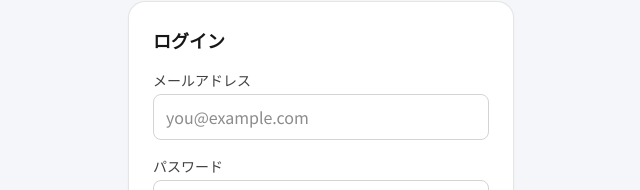
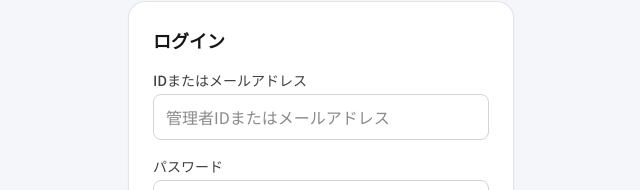
Before and after one commit to ryoshinkobayashi1020-pixel/fain, a Next.js app: page /login in a window 1280 px wide. Shown: the part 253-443 px from the top of the page, without its empty margins (319-959 px from the left). Built offline with nearby package versions, Linux system fonts and the light colour scheme; no server answers.

Commit message:
Support initial admin ID login

```diff
--- a/src/app/actions/auth-actions.ts
+++ b/src/app/actions/auth-actions.ts
@@ -53,7 +53,7 @@ export async function loginAction(_prevState: FormState, formData: FormData): Pr
 
   const user = await prisma.user.findUnique({ where: { email } });
   if (!user || !(await verifyPassword(password, user.passwordHash))) {
-    return { error: "メールアドレスまたはパスワードが正しくありません" };
+    return { error: "ID・メールアドレスまたはパスワードが正しくありません" };
   }
 
   await createSession(user.id, user.role === "ADMIN" && user.mustChangeCredentials);
--- a/src/app/login/LoginForm.tsx
+++ b/src/app/login/LoginForm.tsx
@@ -10,13 +10,13 @@ export default function LoginForm() {
     <form action={action} className="flex flex-col gap-4">
       <div>
         <label className="mb-1 block text-sm font-medium text-neutral-700">
-          メールアドレス
+          IDまたはメールアドレス
         </label>
         <input
           name="email"
-          type="email"
+          type="text"
           required
-          placeholder="you@example.com"
+          placeholder="管理者IDまたはメールアドレス"
           className="w-full rounded-lg border border-neutral-300 px-3 py-2.5 text-base focus:border-accent focus:outline-none focus:ring-1 focus:ring-accent"
         />
       </div>
```
